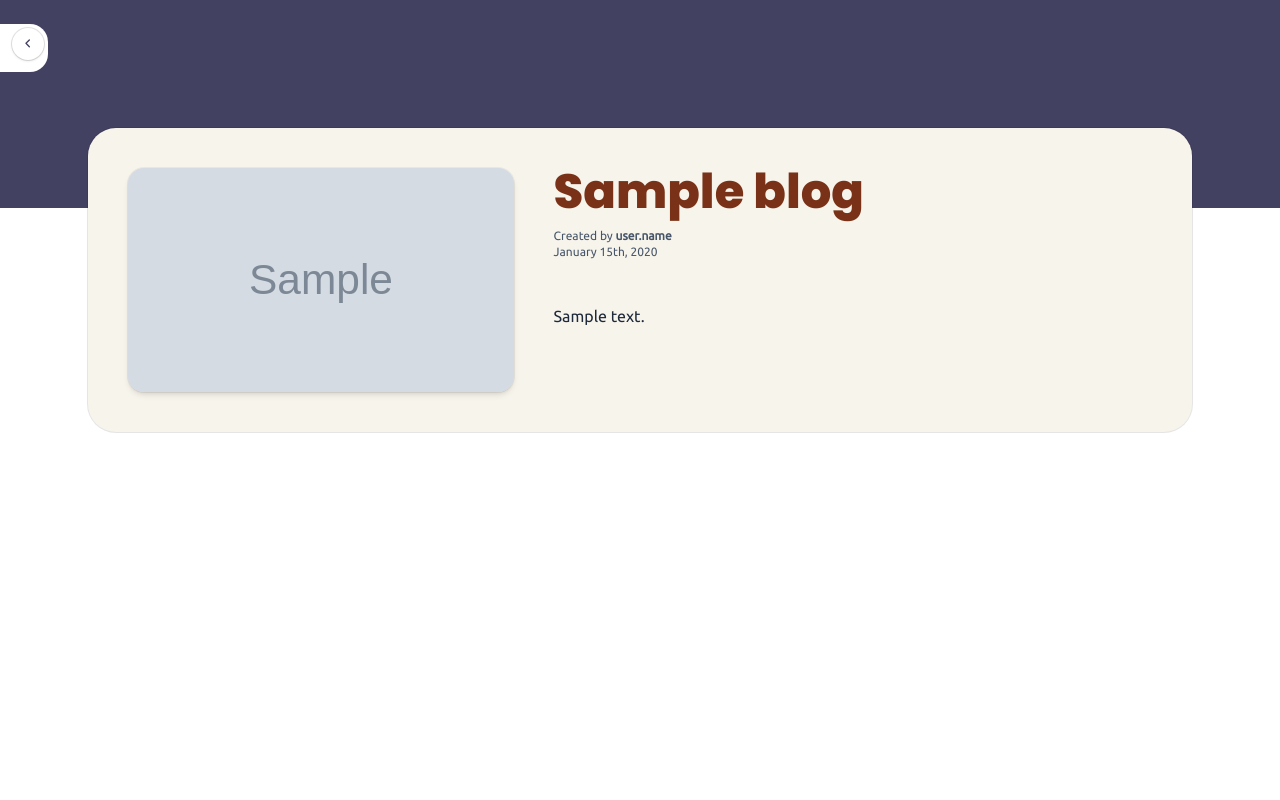
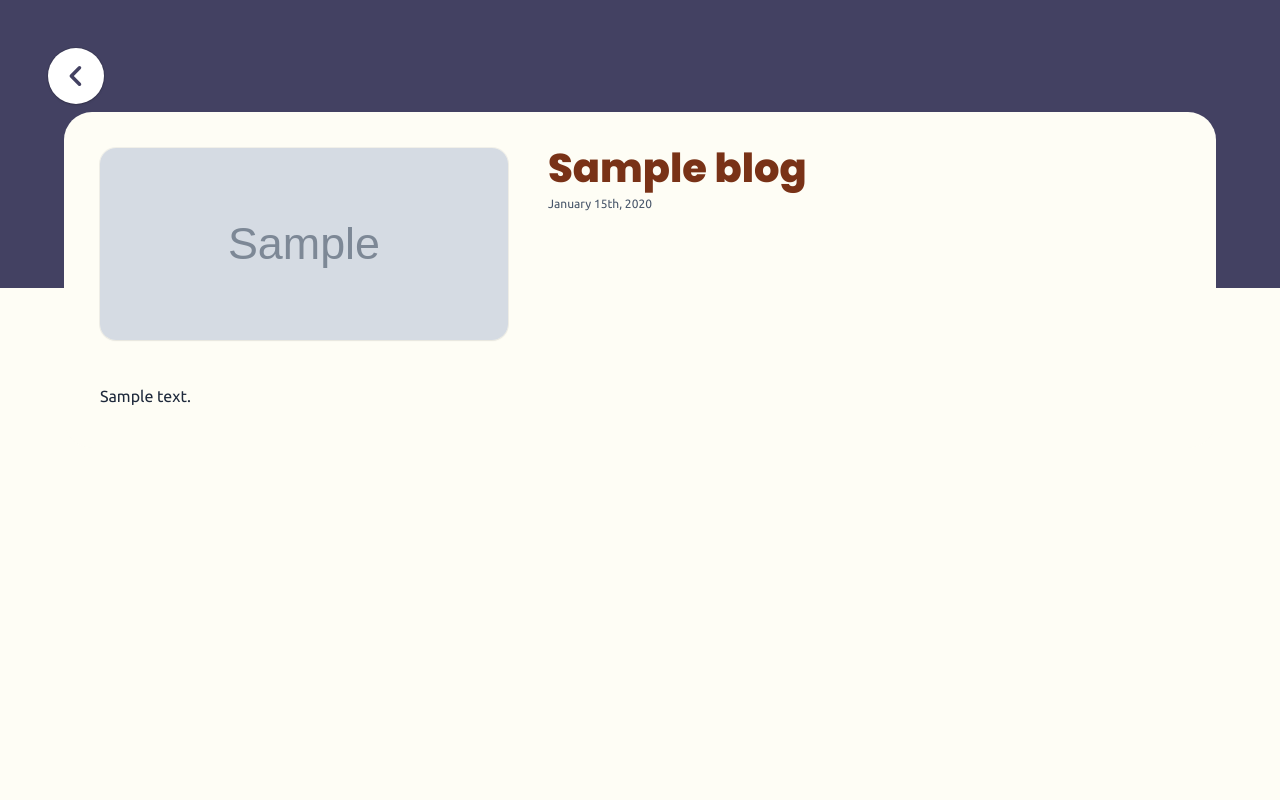
Before and after one commit to ReServe-Project/ReServe, a Django app: template blog/templates/blog_details.html in a window 1280 px wide. Run offline with Django 5.2, Linux system fonts and the light colour scheme; the template is opened without the code that fills it: most values are stand-ins (such as "Sample title", 1, 10 or a date in 2020); grey boxes marked "Sample" are stand-in pictures; data that the repository does not hold is empty; some libraries are stand-ins or nearby versions.

Commit message:
add blog

```diff
--- a/blog/templates/blog_details.html
+++ b/blog/templates/blog_details.html
@@ -3,58 +3,59 @@
 {% block title %}{{ blog.title }}{% endblock title %}
 
 {% block content %}
-<!-- Top purple bar with rounded bottom and a notch/back button -->
-<section class="relative bg-[#434162] h-44 md:h-52">
-  <!-- curved bottom-right of the header -->
-  <div class="absolute right-0 bottom-0 h-10 w-1/3 bg-[#434162] rounded-tl-[40px]"></div>
+<div class="min-h-screen bg-[#FEFDF5]">
 
-  <!-- white notch blob on the left edge -->
-  <div class="absolute left-0 top-6 h-12 w-12 bg-white rounded-tr-[18px] rounded-br-[18px]"></div>
-
-  <!-- Back button sitting in the notch -->
+  <!-- Purple header (taller) -->
+  <section class="relative bg-[#434162] h-64 md:h-72">
+    <!-- Back button -->
     <a href="{% url 'blog:main_blog' %}"
-     class="absolute left-3 top-7 inline-flex h-8 w-8 items-center justify-center rounded-full bg-white text-[#434162] shadow ring-1 ring-black/10"
+    class="absolute left-12 top-12 grid place-items-center
+            h-14 w-14 rounded-full bg-white text-[#434162]
+            shadow ring-1 ring-black/10 hover:bg-slate-50"
     aria-label="Back">
-    <svg xmlns="http://www.w3.org/2000/svg" viewBox="0 0 24 24" class="h-4 w-4">
-      <path fill="currentColor" d="M14.707 5.293a1 1 0 0 1 0 1.414L10.414 11l4.293 4.293a1 1 0 1 1-1.414 1.414l-5-5a1 1 0 0 1 0-1.414l5-5a1 1 0 0 1 1.414 0z"/>
+    <svg viewBox="0 0 24 24" fill="none"
+       stroke="currentColor" stroke-width="3" stroke-linecap="round" stroke-linejoin="round"
+       class="h-7 w-7 block">
+    <path d="M15 19l-7-7 7-7" />
     </svg>
     </a>
   </section>
 
-<!-- Overlapping cream card -->
-<div class="relative -mt-16 md:-mt-20 max-w-6xl mx-auto px-6">
-  <div class="rounded-[28px] bg-[#F7F4EC] ring-1 ring-black/10 p-6 md:p-10">
+  <!-- Overlapping cream card (higher + wider like mockup) -->
+  <div class="relative -mt-36 md:-mt-40 lg:-mt-44 mx-4 md:mx-8">
+    <div class="mx-auto max-w-6xl rounded-[28px] bg-[#FEFDF5] p-5 md:p-8 lg:p-9">
 
-    <!-- Top row: image + title/meta -->
+      <!-- Top row: small image left + title/meta right -->
       <div class="grid grid-cols-1 md:grid-cols-5 gap-6 md:gap-10 items-start">
-      <!-- Thumbnail (left) -->
+        <!-- Thumbnail -->
         <div class="md:col-span-2">
           {% if blog.thumbnail %}
             <img src="{{ blog.thumbnail }}" alt="Blog thumbnail"
-               class="w-full h-48 md:h-56 object-cover rounded-[16px] bg-slate-200 shadow-md ring-1 ring-black/5">
+                 class="w-full h-40 md:h-44 lg:h-48 object-cover rounded-[16px] ring-1 ring-black/5 shadow-sm">
           {% else %}
-          <div class="w-full h-48 md:h-56 rounded-[16px] bg-slate-200 ring-1 ring-black/5"></div>
+            <div class="w-full h-40 md:h-44 lg:h-48 rounded-[16px] bg-slate-200 ring-1 ring-black/5"></div>
           {% endif %}
         </div>
 
-      <!-- Title + meta + actions (right) -->
+        <!-- Title + meta -->
         <div class="md:col-span-3">
-        <h1 class="font-head text-3xl md:text-5xl font-extrabold leading-tight text-[#793217]">
+          <h1 class="font-head text-3xl md:text-4xl lg:text-[40px] font-extrabold leading-tight text-[#793217]">
             {{ blog.title }}
           </h1>
-
-        <div class="mt-3 text-[11px] md:text-xs text-slate-600">
-          <p>Created by <span class="font-semibold">user.name</span></p>
+          <div class="mt-2 text-[11px] md:text-xs text-slate-600">
             {% if blog.created_at %}
               <p>{{ blog.created_at|date:"F jS, Y" }}</p>
             {% endif %}
           </div>
-
+        </div>
+      </div>
 
       <!-- Body -->
-    <article class="mt-8 md:mt-10 max-w-4xl mx-auto text-slate-800 leading-7 md:leading-8">
-      {{ blog.content|default:blog.content|linebreaks }}
+      <article class="mt-6 md:mt-8 lg:mt-10 max-w-5xl text-slate-800 leading-7 md:leading-8">
+        {{ blog.content|linebreaks }}
       </article>
     </div>
   </div>
+
+</div>
 {% endblock content %}
--- a/templates/base.html
+++ b/templates/base.html
@@ -16,7 +16,7 @@
 </style>
 </head>
 
-<body class="font-body">
+<body class="font-body text-slate-800 bg-[#FEFDF5]">
   <main>{% block content %}{% endblock %}</main>
   {% block scripts %}{% endblock scripts %}
 </body>
```
Lines whose indentation alone changed are shown as unchanged.
